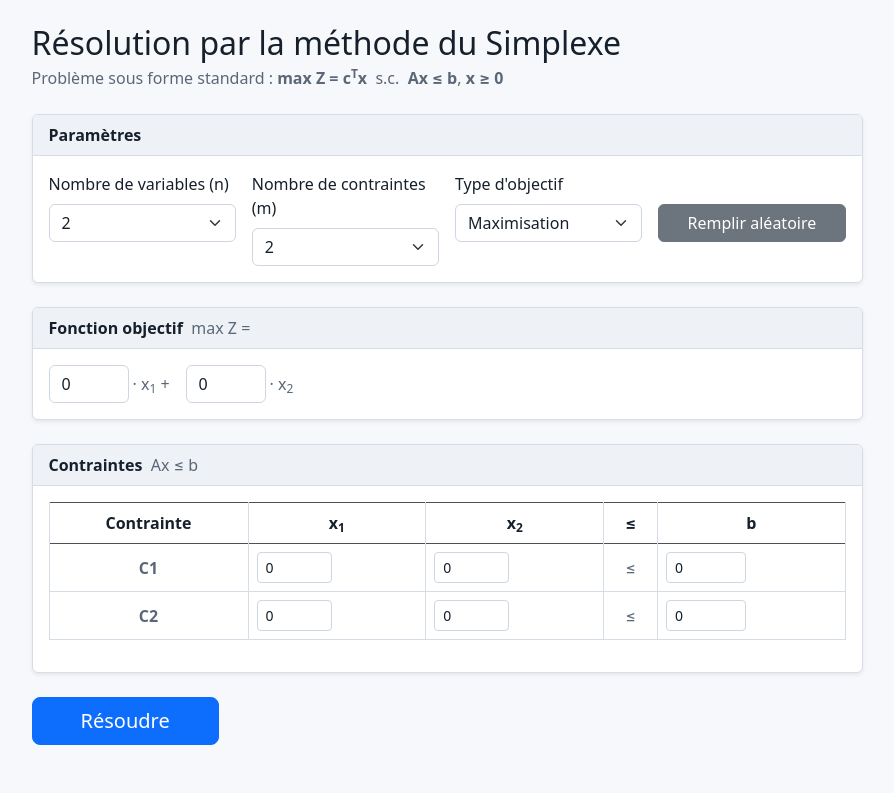
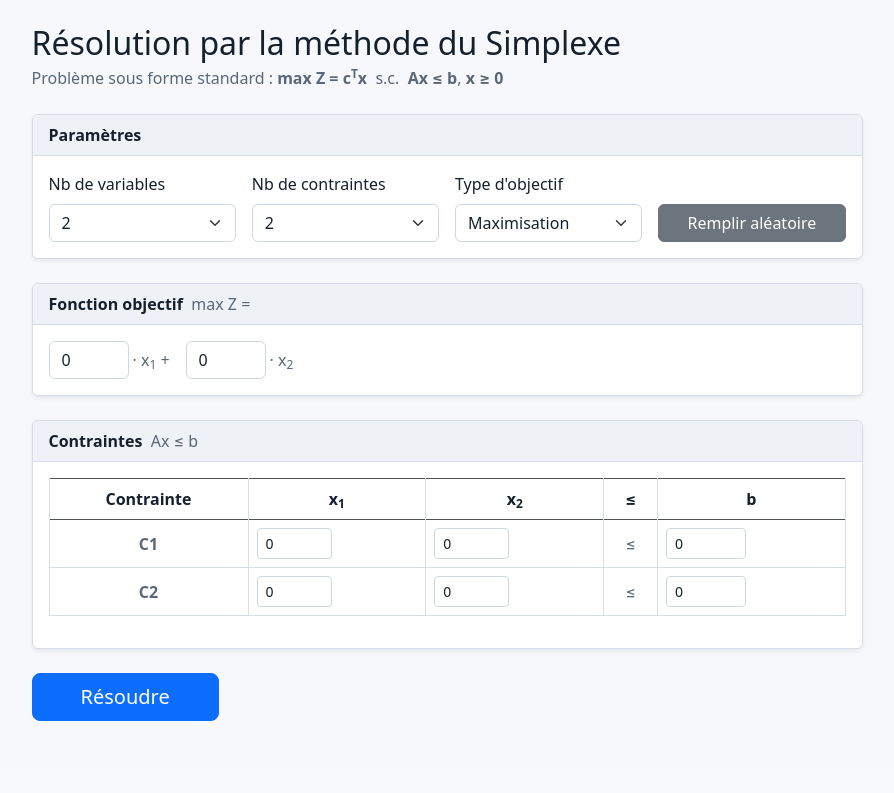
Before and after one commit to Samito-05/OptiLineaire, a Django app: page / in a window 1280 px wide. Shown: the part 56-849 px from the top of the page, without its empty margins (193-1087 px from the left). After the commit the page ends 777 px from the top, so only its background shows below. Run offline with Django 5.2, Linux system fonts and the light colour scheme.

Commit message:
fix: Nombre -> Nb

```diff
--- a/pb_lineaire/templates/pb_lineaire/index.html
+++ b/pb_lineaire/templates/pb_lineaire/index.html
@@ -20,7 +20,7 @@
         <div class="card-header fw-bold">Paramètres</div>
         <div class="card-body row g-3">
           <div class="col-md-3">
-            <label class="form-label">Nombre de variables (n)</label>
+            <label class="form-label">Nb de variables</label>
             <select name="n_vars" id="n_vars" class="form-select" onchange="buildForm()">
               {% for i in "2345678901234567890123456789" %}
               <option value="{{ forloop.counter|add:1 }}">{{ forloop.counter|add:1 }}</option>
@@ -28,7 +28,7 @@
             </select>
           </div>
           <div class="col-md-3">
-            <label class="form-label">Nombre de contraintes (m)</label>
+            <label class="form-label">Nb de contraintes</label>
             <select name="n_constraints" id="n_constraints" class="form-select" onchange="buildForm()">
               {% for i in "2345678901234567890123456789" %}
               <option value="{{ forloop.counter|add:1 }}">{{ forloop.counter|add:1 }}</option>
```
